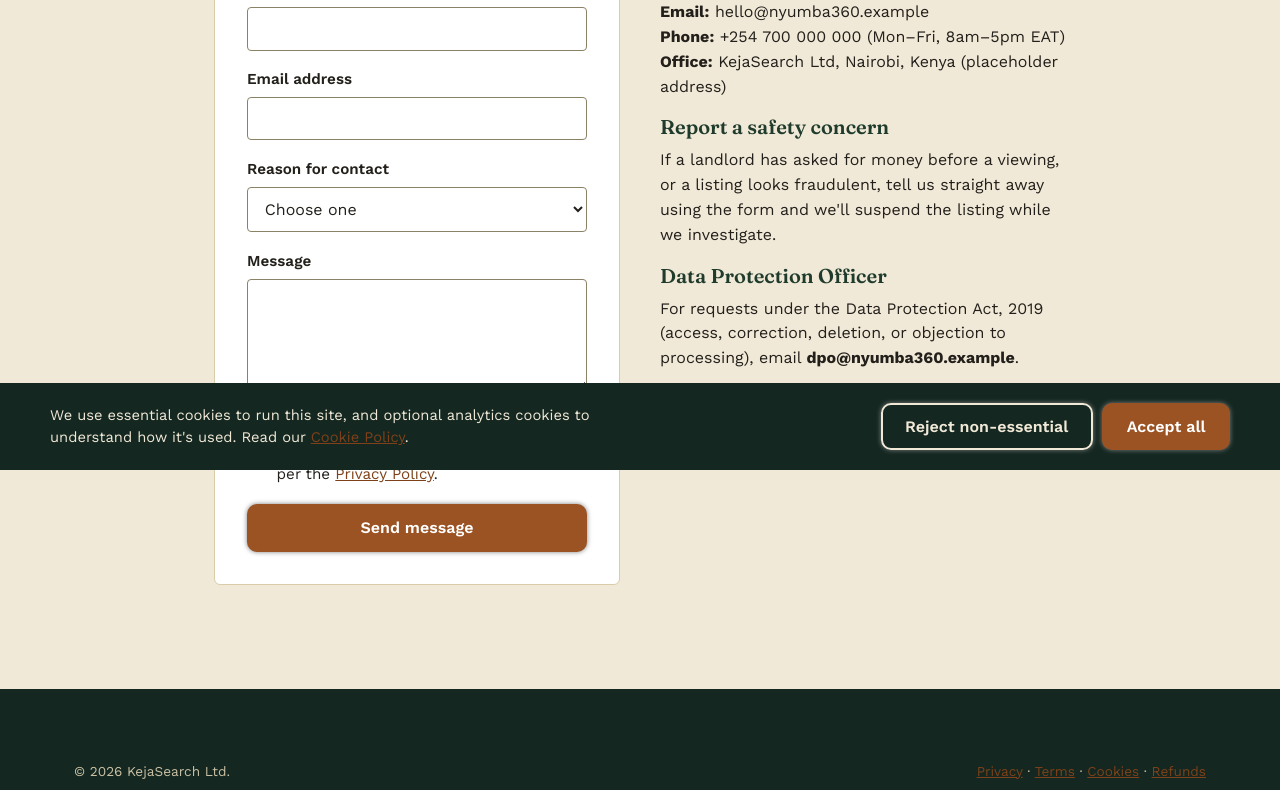
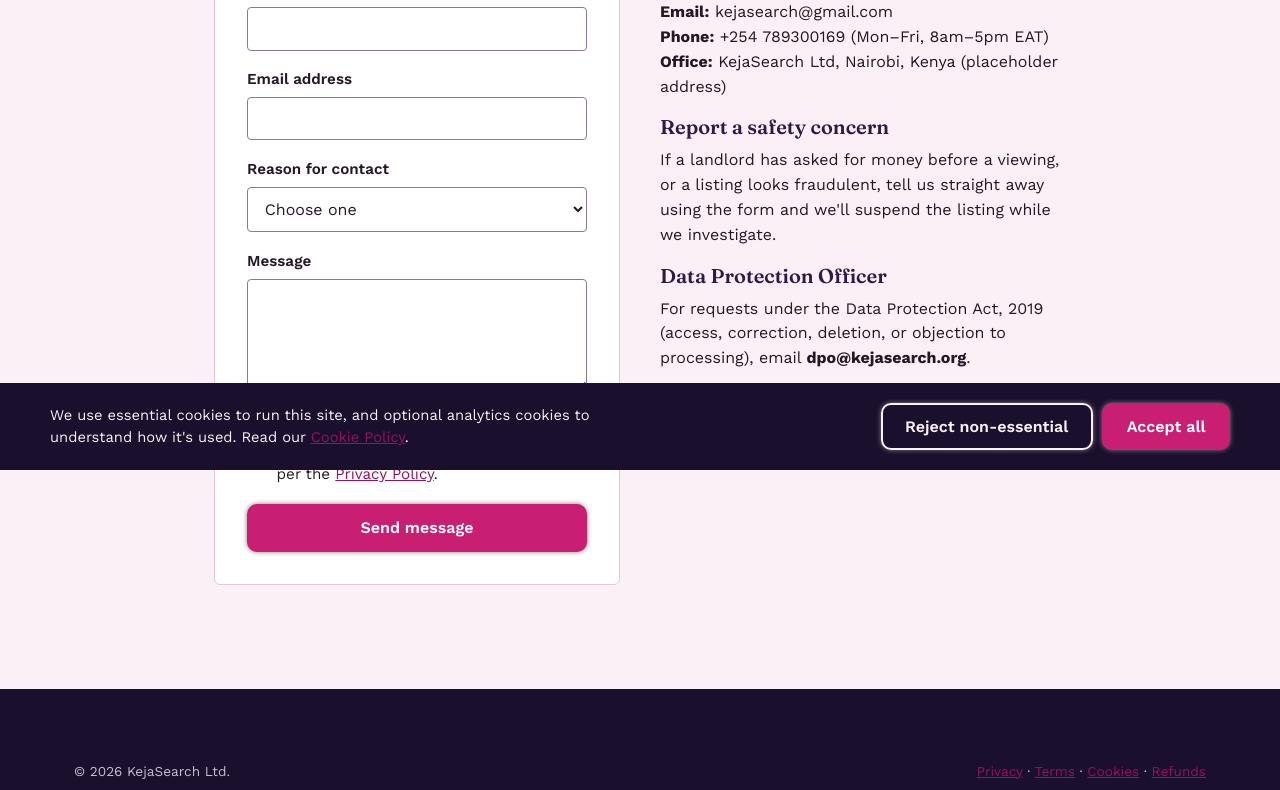
Before and after one commit to baraka436/kejasearch, a plain HTML site: page contact.html in a window 1280 px wide. Shown: the part 330-1120 px from the top of the page. Drawn offline with nearby package versions, Linux system fonts and the light colour scheme.

Commit message:
kejaSearch UI edit

```diff
--- a/contact.html
+++ b/contact.html
@@ -66,15 +66,15 @@
 
       <div>
         <h2>Other ways to reach us</h2>
-        <p><strong>Email:</strong> hello@nyumba360.example<br>
-        <strong>Phone:</strong> +254 700 000 000 (Mon–Fri, 8am–5pm EAT)<br>
+        <p><strong>Email:</strong> kejasearch@gmail.com<br>
+        <strong>Phone:</strong> +254 789300169 (Mon–Fri, 8am–5pm EAT)<br>
         <strong>Office:</strong> KejaSearch Ltd, Nairobi, Kenya (placeholder address)</p>
 
         <h3>Report a safety concern</h3>
         <p>If a landlord has asked for money before a viewing, or a listing looks fraudulent, tell us straight away using the form and we'll suspend the listing while we investigate.</p>
 
         <h3>Data Protection Officer</h3>
-        <p>For requests under the Data Protection Act, 2019 (access, correction, deletion, or objection to processing), email <strong>dpo@nyumba360.example</strong>.</p>
+        <p>For requests under the Data Protection Act, 2019 (access, correction, deletion, or objection to processing), email <strong>dpo@kejasearch.org</strong>.</p>
       </div>
     </div>
   </div>
--- a/styles.css
+++ b/styles.css
@@ -2,16 +2,16 @@
   KejaSearch — design tokens
    =================================================================== */
 :root{
-  --forest:#1F3B2C;
-  --forest-dark:#142720;
-  --sand:#F1E9D8;
-  --sand-deep:#E5D9BF;
-  --clay:#9C5323;
-  --clay-dark:#7E4119;
-  --gold:#C99A3C;
-  --charcoal:#23201B;
+  --forest:#2E1A47;
+  --forest-dark:#1B0F2E;
+  --sand:#FBF0F6;
+  --sand-deep:#F3D9EA;
+  --clay:#C81F72;
+  --clay-dark:#96125A;
+  --gold:#F0A8CE;
+  --charcoal:#241825;
   --white:#FFFFFF;
-  --line:#D9CCA8;
+  --line:#E4C7DC;
   --danger:#8C2F2F;
   --font-display:"Fraunces", Georgia, serif;
   --font-body:"Work Sans", -apple-system, Segoe UI, sans-serif;
@@ -137,11 +137,11 @@
 /* ---------- Forms ---------- */
 .field{margin-bottom:1.1rem;}
 label{display:block; font-weight:600; margin-bottom:.35em; font-size:.95rem;}
-.hint{font-size:.85rem; color:#544d3f; margin-top:.3em;}
+.hint{font-size:.85rem; color:#5B4A63; margin-top:.3em;}
 input[type=text], input[type=email], input[type=tel], input[type=password],
 input[type=number], input[type=search], select, textarea{
   width:100%; font-family:var(--font-body); font-size:1rem;
-  padding:.7em .8em; border:1px solid #8a8265; border-radius:var(--radius-s);
+  padding:.7em .8em; border:1px solid #8B7A94; border-radius:var(--radius-s);
   background:var(--white); color:var(--charcoal);
 }
 textarea{resize:vertical; min-height:7rem;}
@@ -182,7 +182,7 @@
 .card-media{aspect-ratio:4/3; background:var(--sand-deep);}
 .card-body{padding:1.1rem 1.2rem 1.4rem; display:flex; flex-direction:column; gap:.5rem; flex:1;}
 .card-price{font-family:var(--font-display); font-size:1.3rem; color:var(--clay-dark); font-weight:600;}
-.card-meta{font-size:.9rem; color:#544d3f;}
+.card-meta{font-size:.9rem; color:#5B4A63;}
 .card-actions{margin-top:auto; display:flex; gap:.6rem; padding-top:.8rem;}
 
 .badge{
@@ -206,7 +206,7 @@
 .view360{
   background:var(--charcoal); border-radius:var(--radius-m); aspect-ratio:16/9;
   display:flex; align-items:center; justify-content:center; color:var(--sand);
-  border:2px dashed #6b6552; text-align:center; padding:2rem;
+  border:2px dashed #6B5A73; text-align:center; padding:2rem;
 }
 .property-video{width:100%; height:100%; object-fit:contain; border-radius:var(--radius-m); background:var(--charcoal);}
 .landlord-card{
@@ -247,7 +247,7 @@
 .footer-grid a:hover{color:var(--gold);}
 .footer-bottom{
   border-top:1px solid rgba(255,255,255,.15); margin-top:2.5rem; padding-top:1.5rem;
-  font-size:.85rem; color:#c9c0a4; display:flex; justify-content:space-between; flex-wrap:wrap; gap:.75rem;
+  font-size:.85rem; color:#C9B9D1; display:flex; justify-content:space-between; flex-wrap:wrap; gap:.75rem;
 }
 
 /* ---------- Two-column page layouts ----------
@@ -271,9 +271,9 @@
 /* ---------- Legal pages ---------- */
 .legal{max-width:75ch;}
 .legal h2{margin-top:2rem;}
-.legal .updated{color:#544d3f; font-size:.9rem;}
+.legal .updated{color:#5B4A63; font-size:.9rem;}
 .notice-box{
-  background:#FBF3DD; border:1px solid var(--gold); border-left:5px solid var(--gold);
+  background:#F9E6F1; border:1px solid var(--gold); border-left:5px solid var(--gold);
   padding:1rem 1.25rem; border-radius:var(--radius-s); margin:1.5rem 0;
 }
 
```
